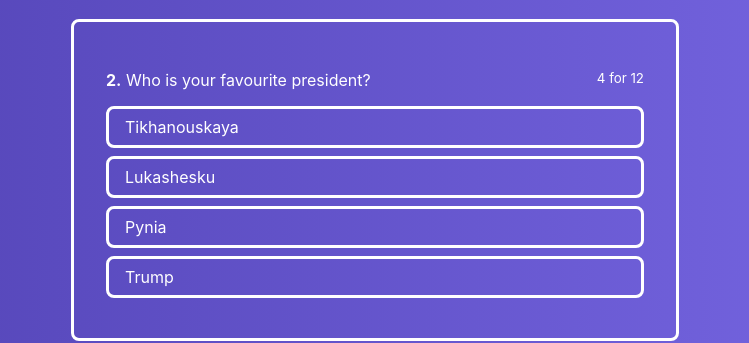
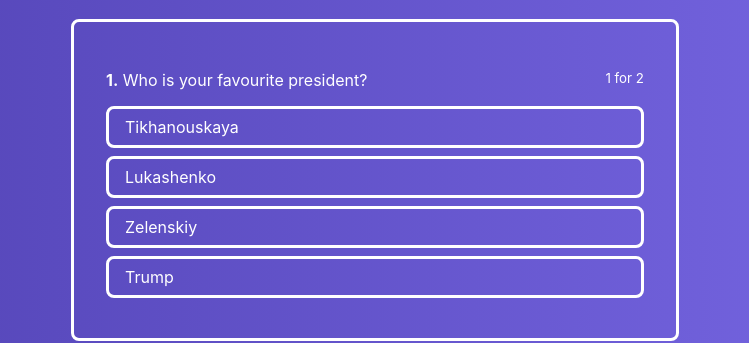
Before and after one commit to fragaLY/react-training-practice, a React (Create React App) app: page / in a window 1280 px wide. Shown: the part 143-486 px from the top of the page, without its empty margins (265-1014 px from the left). Built offline with nearby package versions, Linux system fonts and the light colour scheme.

Commit message:
Quiz implementation

```diff
--- a/src/components/ActiveQuiz/ActiveQuiz.js
+++ b/src/components/ActiveQuiz/ActiveQuiz.js
@@ -7,15 +7,18 @@
         <p className={classes.Question}>
             <span>
                 <strong>
-                    2.
-                </strong>
-                &nbsp;
+                    {props.answerNumber}.
+                </strong>&nbsp;
                 {props.question}
             </span>
-            <small>4 for 12</small>
+            <small>{props.answerNumber} for {props.quizLength}</small>
         </p>
 
-        <AnswersList answers={props.answers} onAnswerClick={props.onAnswerClick}/>
+        <AnswersList
+            answers={props.answers}
+            onAnswerClick={props.onAnswerClick}
+            answerState={props.answerState}
+        />
     </div>
 )
 
--- a/src/components/ActiveQuiz/AnswersList/AnswerItem/AnswerItem.js
+++ b/src/components/ActiveQuiz/AnswersList/AnswerItem/AnswerItem.js
@@ -1,13 +1,24 @@
 import React from 'react';
 import classes from './AnswerItem.module.scss'
 
-const AnswerItem = props => (
-    <li
-        className={classes.AnswerItem}
-        onClick={() => props.onAnswerClick(props.answer.id)}>
-        {props.answer.text}
-    </li>
-)
+const AnswerItem = props => {
+
+    const cls = [classes.AnswerItem]
+
+    if (props.answerState) {
+        console.log("Answer state: " + props.answerState);
+
+        cls.push(classes[props.answerState])
+    }
+
+    return (
+        <li
+            className={cls.join(' ')}
+            onClick={() => props.onAnswerClick(props.answer.id)}>
+            {props.answer.text}
+        </li>
+    )
+}
 
 
 export default AnswerItem
--- a/src/components/ActiveQuiz/AnswersList/AnswerItem/AnswerItem.module.scss
+++ b/src/components/ActiveQuiz/AnswersList/AnswerItem/AnswerItem.module.scss
@@ -10,3 +10,11 @@
   background: rgba(255, 255, 255, .2);
   transition: background .3s ease-in-out;
 }
+
+.AnswerItem.success {
+  background: rgba(161, 240, 69, .7);
+}
+
+.AnswerItem.error {
+  background: rgba(240, 87, 108, .7);
+}
--- a/src/components/ActiveQuiz/AnswersList/AnswersList.js
+++ b/src/components/ActiveQuiz/AnswersList/AnswersList.js
@@ -6,7 +6,12 @@
     <ul className={classes.AnswersList}>
         {props.answers.map((answer, index) => {
             return (
-                <AnswerItem onAnswerClick={props.onAnswerClick} key={index} answer={answer}/>
+                <AnswerItem
+                    onAnswerClick={props.onAnswerClick}
+                    key={index}
+                    answer={answer}
+                    answerState={props.answerState ? props.answerState[answer.id] : null}
+                />
             )
         })}
     </ul>
--- a/src/containers/Quiz/Quiz.js
+++ b/src/containers/Quiz/Quiz.js
@@ -5,21 +5,65 @@
 class Quiz extends Component {
 
     state = {
+        activeQuestion: 0,
+        answerState: null,
         quiz: [
-            {   question: 'Who is your favourite president?',
+            {
+                question: 'Who is your favourite president?',
+                id: 1,
                 answers: [
                     {text: 'Tikhanouskaya', id: 1},
-                    {text: 'Lukashesku', id: 2},
-                    {text: 'Pynia', id: 3},
+                    {text: 'Lukashenko', id: 2},
+                    {text: 'Zelenskiy', id: 3},
                     {text: 'Trump', id: 4}
                 ],
                 correctAnswerId: 1
             },
+            {
+                question: 'The latest BY election date is ?',
+                id: 2,
+                answers: [
+                    {text: '14 August 2020', id: 1},
+                    {text: '15 August 2020', id: 2},
+                    {text: '11 August 2020', id: 3},
+                    {text: '9 August 2020', id: 4}
+                ],
+                correctAnswerId: 4
+            },
         ]
     }
 
-    onAnswerClickHandler = (answerId) => {
-        console.log(answerId)
+    isQuizFinished() {
+        return this.state.activeQuestion + 1 === this.state.quiz.length
+    }
+
+    onAnswerClickHandler = answerId => {
+        const question = this.state.quiz[this.state.activeQuestion]
+
+        if (question.correctAnswerId === answerId) {
+
+            this.setState({
+                answerState: {[answerId]: 'success'}
+            })
+
+            const timeout = window.setTimeout(() => {
+                if (this.isQuizFinished()) {
+                    console.log('Finished quiz')
+                } else {
+                    this.setState({
+                        activeQuestion: this.state.activeQuestion + 1,
+                        answerState: null
+                    })
+                }
+                window.clearTimeout(timeout)
+            }, 1000)
+
+
+        } else {
+            this.setState({
+                answerState: {[answerId]: 'error'}
+            })
+        }
     }
 
     render() {
@@ -29,8 +73,11 @@
                     <h1>Answer all questions</h1>
                     <ActiveQuiz
                         onAnswerClick={this.onAnswerClickHandler}
-                        question={this.state.quiz[0].question}
-                        answers={this.state.quiz[0].answers}
+                        question={this.state.quiz[this.state.activeQuestion].question}
+                        answers={this.state.quiz[this.state.activeQuestion].answers}
+                        quizLength={this.state.quiz.length}
+                        answerNumber={this.state.activeQuestion + 1}
+                        answerState={this.state.answerState}
                     />
                 </div>
             </div>
```
